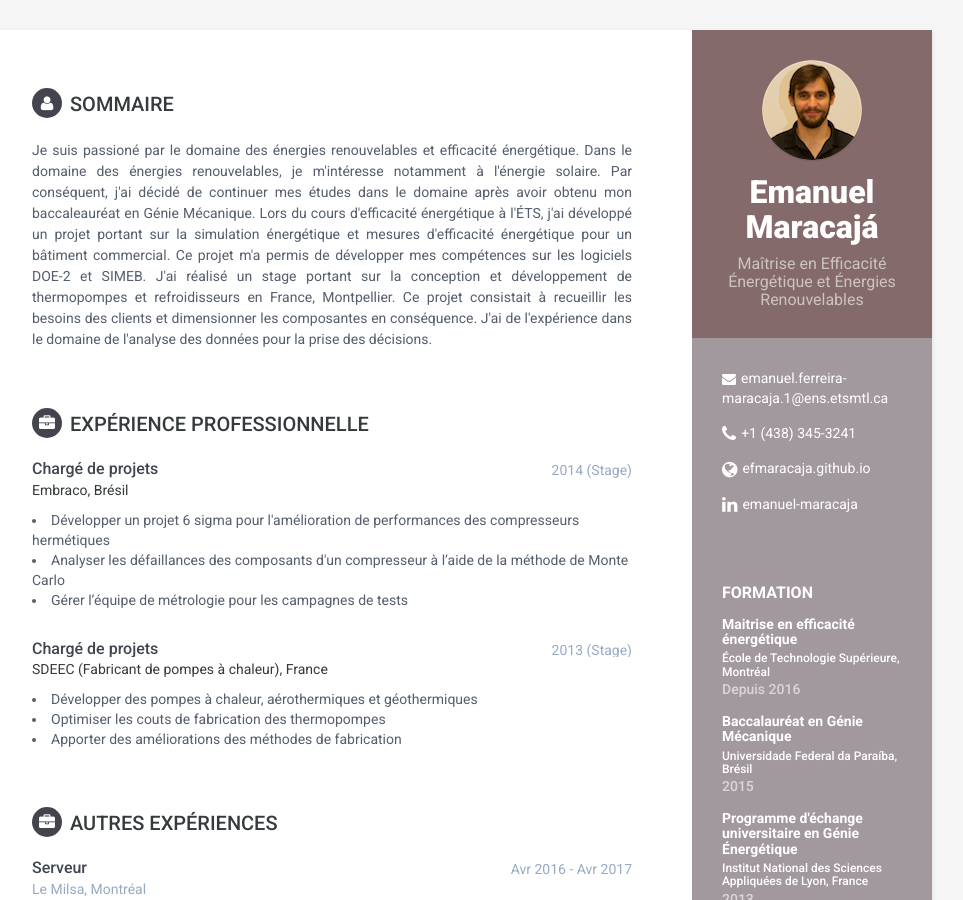
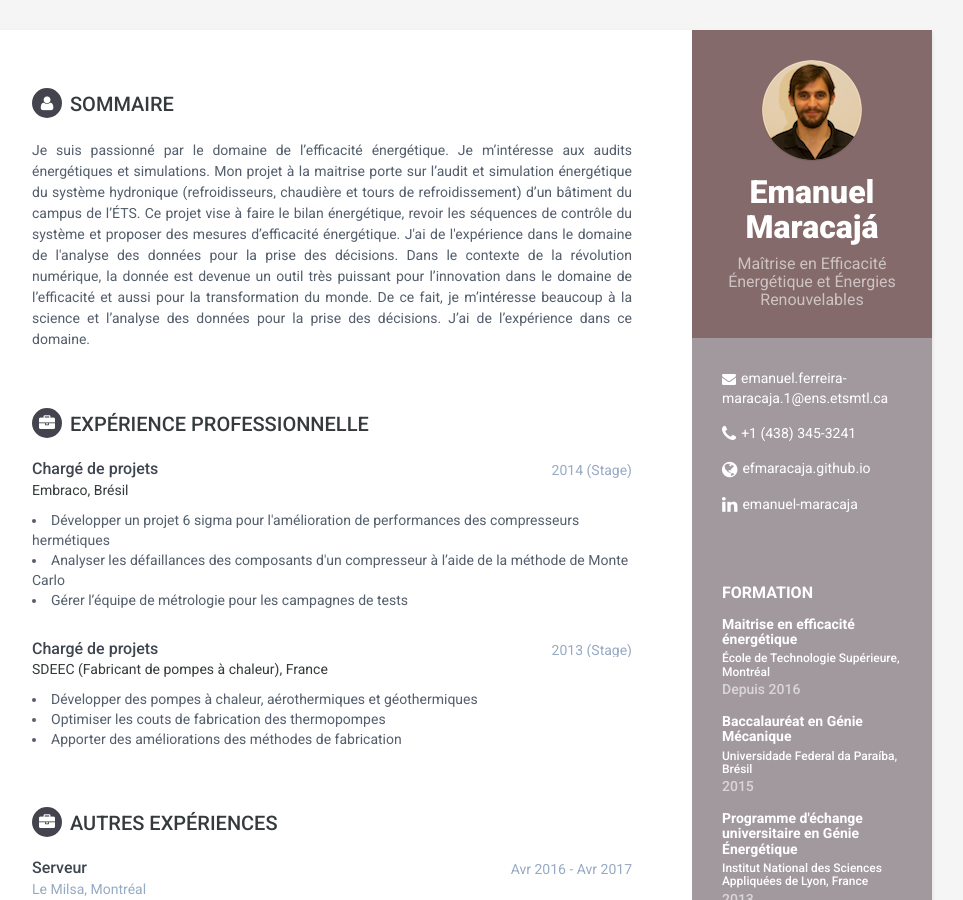
Before and after one commit to efmaracaja/cvFR, a Jekyll site: the page built from index.html, in a window 1280 px wide and 900 px high. Shown: the whole window, without its empty margins (188-1151 px from the left). Built offline with Jekyll 4.4.1, drawn with Linux system fonts in a browser that asks for light colours.

Commit message:
Update _config.yml

```diff
--- a/_config.yml
+++ b/_config.yml
@@ -14,7 +14,8 @@ style: styles-2
 name: Emanuel Maracajá
 tagline: Maîtrise en Efficacité Énergétique et Énergies Renouvelables
 pic: profile.png  #place a 100x100 picture inside /assets/images/ folder and provide the name of the file below
-summary: <p align="justify">Je suis passioné par le domaine des énergies renouvelables et efficacité énergétique. Dans le domaine des énergies renouvelables, je m'intéresse notamment à l'énergie solaire. Par conséquent, j'ai décidé de continuer mes études dans le domaine après avoir obtenu mon baccaleauréat en Génie Mécanique. Lors du cours d'efficacité énergétique à l'ÉTS, j'ai développé un projet portant sur la simulation énergétique et mesures d'efficacité énergétique pour un bâtiment commercial. Ce projet m'a permis de développer mes compétences sur les logiciels DOE-2 et SIMEB. J'ai réalisé un stage portant sur la conception et développement de thermopompes et refroidisseurs en France, Montpellier. Ce projet consistait à recueillir les besoins des clients et dimensionner les composantes en conséquence. J'ai de l'expérience dans le domaine de l'analyse des données pour la prise des décisions.
+summary: <p align="justify">Je suis passionné par le domaine de l’efficacité énergétique. Je m’intéresse aux audits énergétiques et simulations. Mon projet à la maitrise porte sur l’audit et simulation énergétique du système hydronique (refroidisseurs, chaudière et tours de refroidissement) d’un bâtiment du campus de l’ÉTS. Ce projet vise à faire le bilan énergétique, revoir les séquences de contrôle du système et proposer des mesures d’efficacité énergétique. J'ai de l'expérience dans le domaine de l'analyse des données pour la prise des décisions. Dans le contexte de la révolution numérique, la donnée est devenue un outil très puissant pour l’innovation dans le domaine de l’efficacité et aussi pour la transformation du monde. De ce fait, je m’intéresse beaucoup à la science et l’analyse des données pour la prise des décisions. J’ai de l’expérience dans ce domaine.
+
 
  </p>
 
```
